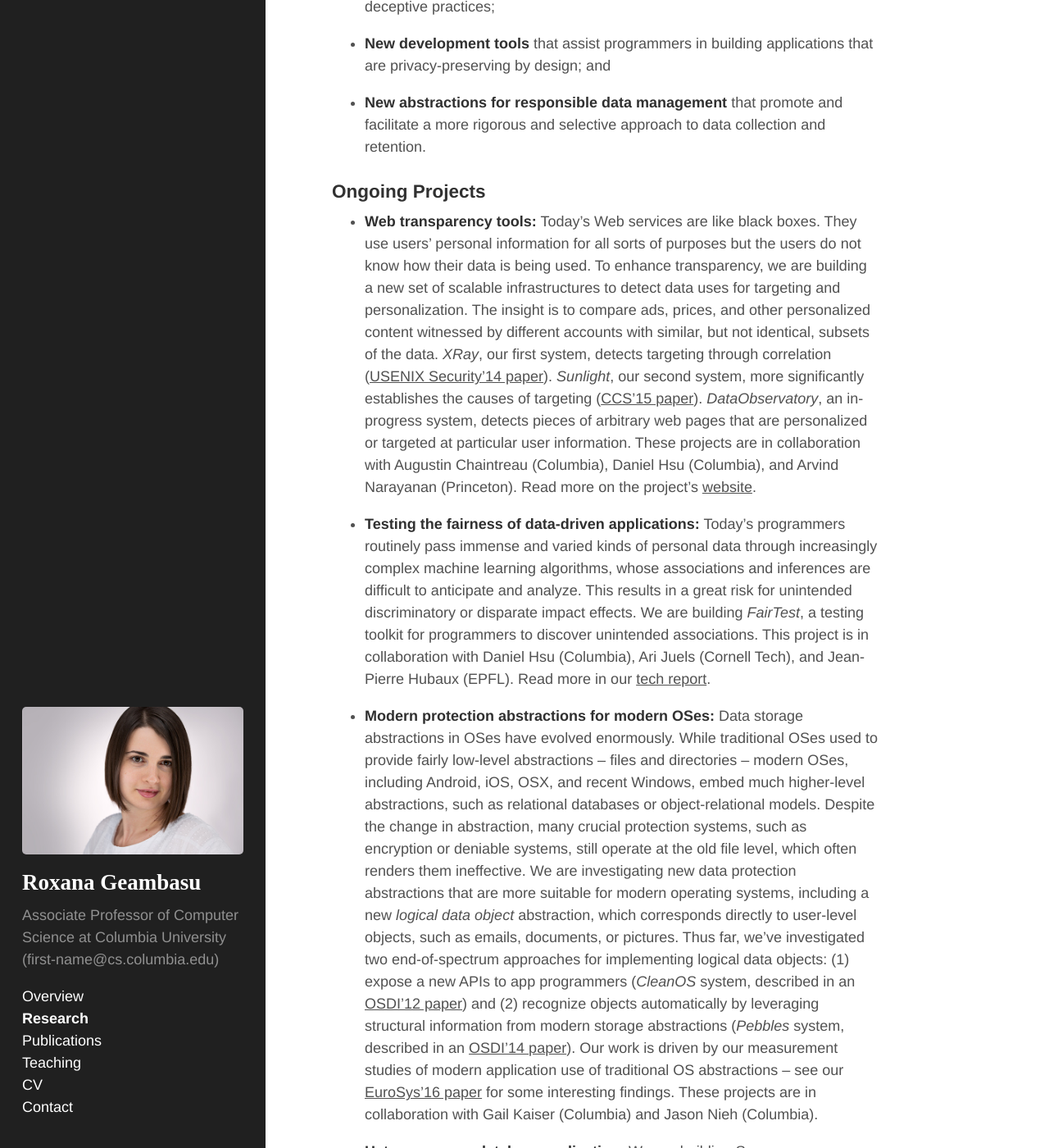
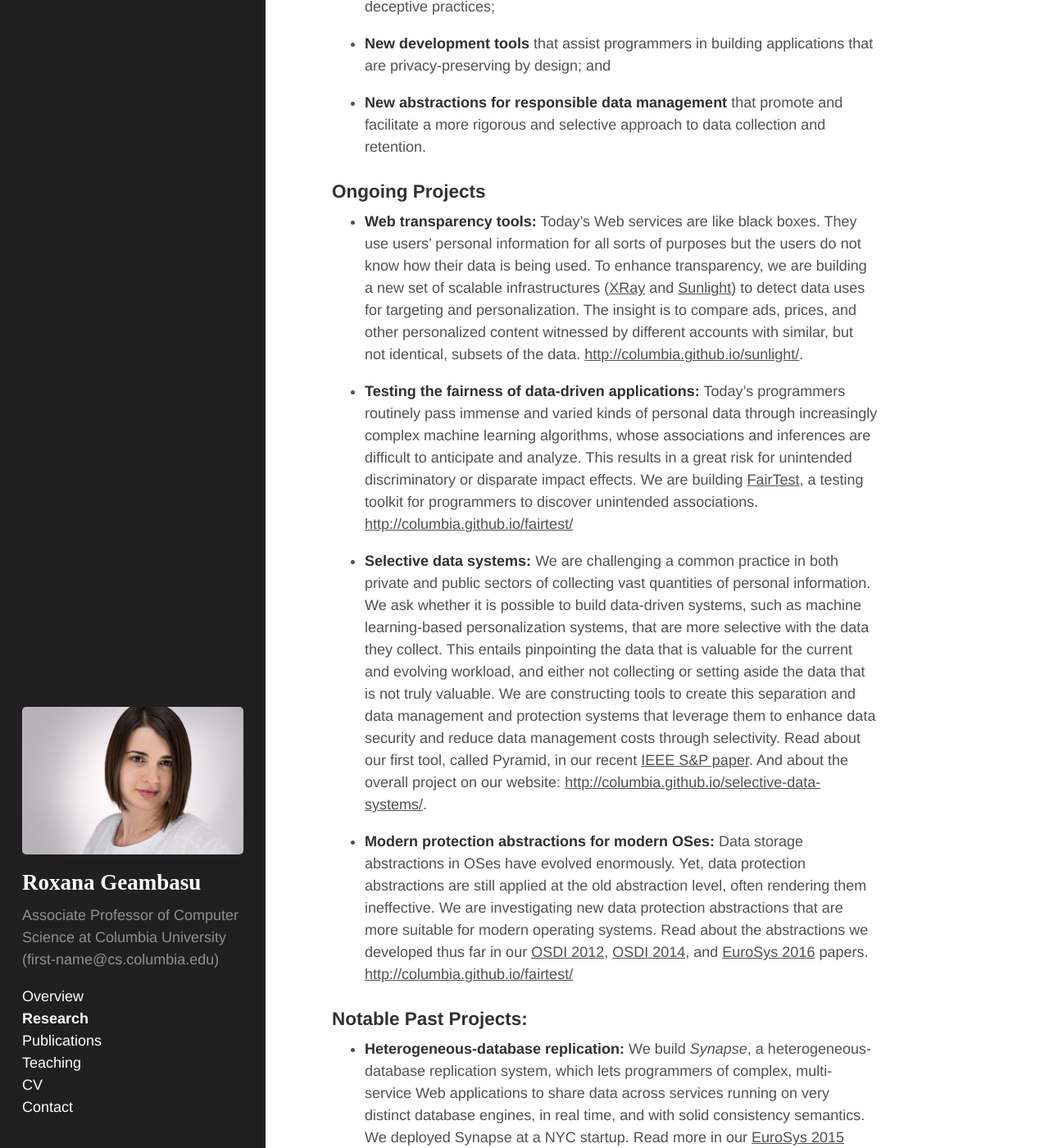
Before and after one commit to roxanageambasu/roxanageambasu.github.io, a Jekyll site: the page built from 01-research.md, in a window 1280 px wide and 1400 px high, scrolled down 735 px. Shown: the whole window at 82% size. Built offline with Jekyll 4.4.1, drawn with Linux system fonts in a browser that asks for light colours; some of the changed text lies outside the part shown.

Commit message:
projects update to show selectivity

```diff
--- a/01-research.md
+++ b/01-research.md
@@ -30,23 +30,14 @@ and retention.
 ### Ongoing Projects
 
 * **Web transparency tools:**
-  Today's Web services are like black boxes.  They use users' personal
-  information for all sorts of purposes but the users do not know how their
-  data is being used.
-  To enhance transparency, we are building a new set
-  of scalable infrastructures to detect data uses for targeting and personalization.
-  The insight is to compare ads, prices, and other personalized content
-  witnessed by different accounts with   similar, but not identical, subsets
-  of the data.
-  <i>XRay</i>, our first system, detects targeting through correlation
-  ([USENIX Security'14 paper]({ site.baseurl }}/publications/usenixsec2014xray.pdf)).
-  <i>Sunlight</i>, our second system, more significantly establishes the causes
-  of targeting ([CCS'15 paper]({ site.baseurl }}/publications/ccs2015sunlight.pdf)).
-  <i>DataObservatory</i>, an in-progress system, detects pieces of arbitrary
-  web pages that are personalized or targeted at particular user information.
-  These projects are in collaboration with Augustin Chaintreau (Columbia), Daniel Hsu (Columbia),
-  and Arvind Narayanan (Princeton).
-  Read more on the project's [website](http://columbia.github.io/sunlight/).
+  Today's Web services are like black boxes. They use users' personal
+information for all sorts of purposes but the users do not know how their data is being used.
+To enhance transparency, we are building a new set of scalable infrastructures
+([XRay]({{ site.baseurl }}/publications/usenixsec2014xray.pdf) and
+[Sunlight]({{ site.baseurl }}/publications/ccs2015sunlight.pdf)) to detect data uses for
+targeting and personalization. The insight is to compare ads, prices, and other personalized
+content witnessed by different accounts with similar, but not identical, subsets of the data.
+[http://columbia.github.io/sunlight/](http://columbia.github.io/sunlight/).
 
 * **Testing the fairness of data-driven applications:**
   Today's programmers routinely pass immense and varied kinds of personal
@@ -54,32 +45,43 @@ and retention.
   associations and inferences are difficult to anticipate and analyze.
   This results in a great risk for unintended discriminatory or disparate
   impact effects.
-  We are building <i>FairTest</i>, a testing toolkit for programmers to
-  discover unintended associations.
-  This project is in collaboration with Daniel Hsu (Columbia), Ari Juels (Cornell Tech),
-  and Jean-Pierre Hubaux (EPFL).
-  Read more in our [tech report](http://arxiv.org/abs/1510.02377).
+  We are building [FairTest]({{ site.baseurl }}/publications/eurosp2017fairtest.pdf), a
+  testing toolkit for programmers to discover unintended associations.
+  [http://columbia.github.io/fairtest/](http://columbia.github.io/fairtest/)
+
+* **Selective data systems:**
+  We are challenging a common practice in both private and public sectors of collecting vast
+quantities of personal information. We ask whether it is possible to build data-driven systems,
+such as machine learning-based personalization systems, that are more selective with the data
+they collect. This entails pinpointing the data that is valuable for the current and evolving
+workload, and either not collecting or setting aside the data that is not truly valuable.
+We are constructing tools to create this separation and data management and protection systems
+that leverage them to enhance data security and reduce data management costs through selectivity.
+Read about our first tool, called Pyramid, in our recent [IEEE S&P paper]({{ site.baseurl }}/publications/oakland2017pyramid.pdf).
+And about the overall project on our website: [http://columbia.github.io/selective-data-systems/](http://columbia.github.io/selective-data-systems/).
 
 * **Modern protection abstractions for modern OSes:**
-  Data storage abstractions in OSes have evolved enormously. While traditional OSes used to provide fairly low-level abstractions -- files and
-directories -- modern OSes, including Android, iOS, OSX, and recent Windows, embed much higher-level abstractions, such as relational databases or object-relational models. Despite the change in abstraction, many crucial protection systems, such as encryption or deniable systems, still operate at the old file level, which often renders them ineffective. We are investigating new data protection abstractions
-that are more suitable for modern operating systems, including a new *logical data object* abstraction, which corresponds directly
-to user-level objects, such as emails, documents, or pictures. Thus far, we've investigated two end-of-spectrum approaches for
-implementing logical data objects: (1) expose a new APIs to app programmers (*CleanOS* system, described in an [OSDI'12 paper]({{ site.baseurl }}/publications/osdi2012cleanos.pdf)) and (2) recognize objects automatically by leveraging structural information from modern storage abstractions (*Pebbles* system, described in an [OSDI'14 paper]({{ site.baseurl }}/publications/osdi2014pebbles.pdf)).
-Our work is driven by our measurement studies of modern application use of traditional OS abstractions -- see our [EuroSys'16 paper]({{ site.baseurl }}/publications/eurosys2016posix.pdf) for some interesting findings.
-These projects are in collaboration with Gail Kaiser (Columbia) and Jason Nieh (Columbia).
+Data storage abstractions in OSes have
+evolved enormously. Yet, data protection abstractions are still applied at the old abstraction
+level, often rendering them ineffective. We are investigating new data protection abstractions
+that are more suitable for modern operating systems.
+Read about the abstractions we developed thus far in our [OSDI 2012]({{ site.baseurl }}/publications/osdi2012cleanos.pdf),
+[OSDI 2014]({{ site.baseurl }}/publications/osdi2014pebbles.pdf), and [EuroSys 2016]({{ site.baseurl }}/publications/eurosys2016posix.pdf)
+papers.
+[http://columbia.github.io/fairtest/](http://columbia.github.io/fairtest/)
+
+### Notable Past Projects:
 
 * **Heterogeneous-database replication:**
-  We are building <i>Synapse</i>, a heterogeneous-database replication system,
+  We build <i>Synapse</i>, a heterogeneous-database replication system,
   which lets programmers of complex, multi-service Web applications to share
   data across services running on very distinct database engines, in real time,
   and with solid consistency semantics.
   We deployed Synapse at a NYC startup.
   Read more in our [EuroSys 2015 paper]({{ site.baseurl }}/publications/eurosys2015synapse.pdf).
-  This project is in collaboration with Jason Nieh (Columbia).
 
 * **Virtual machine migration.**
-  We are improving virtual machine (VM) migration mechanisms
+  We improve virtual machine (VM) migration mechanisms
   by incorporating past state access histories and hints provided
   by the guest operating system.
   For example, we show that state access histories can enable streaming of
@@ -87,10 +89,6 @@ These projects are in collaboration with Gail Kaiser (Columbia) and Jason Nieh (
   VM's interactivity.
   Read more in our [SoCC'13]({{ site.baseurl }}/publications/socc2013vtube.pdf) and
   [VEE'16]({{ site.baseurl }}/publications/enlightened-migration.pdf) papers.
-  This project is in collaboration with Prof. Satya (CMU) and Kaustubh Joshi (ATT Research).
-
-
-### Notable Past Projects:
 
 * **File auditing for mobile devices:**
   With today's limited anti-theft tools, users can neither assuredly restrict nor
@@ -100,14 +98,6 @@ These projects are in collaboration with Gail Kaiser (Columbia) and Jason Nieh (
   Read our [EuroSys'11 paper]({{ site.baseurl }}/publications/eurosys2011keypad.pdf")
   (awarded Best Student Paper).
 
-* **Cloud storage customization with active storage.**
-  Today's cloud storage services, such as Amazon S3, are highly inflexible and
-  impose a variety of constraints on their clients: specific data consistency
-  properties, fixed replication factors, limited logging, etc. I built
-  <i>Comet</i>, an extensible storage service that allows clients to inject snippets
-  of code that control the behavior of their data inside the storage service.
-  Read our [OSDI'10 paper]({{ site.baseurl }}/publications/osdi2010comet.pdf").
-
 * **Data lifetime control with self-destructing data.**
   Users' migration to cloud and Web services is causing them to lose
   control over the lifetime of their data. <i>Vanish</i> is a self-destructing data
```
